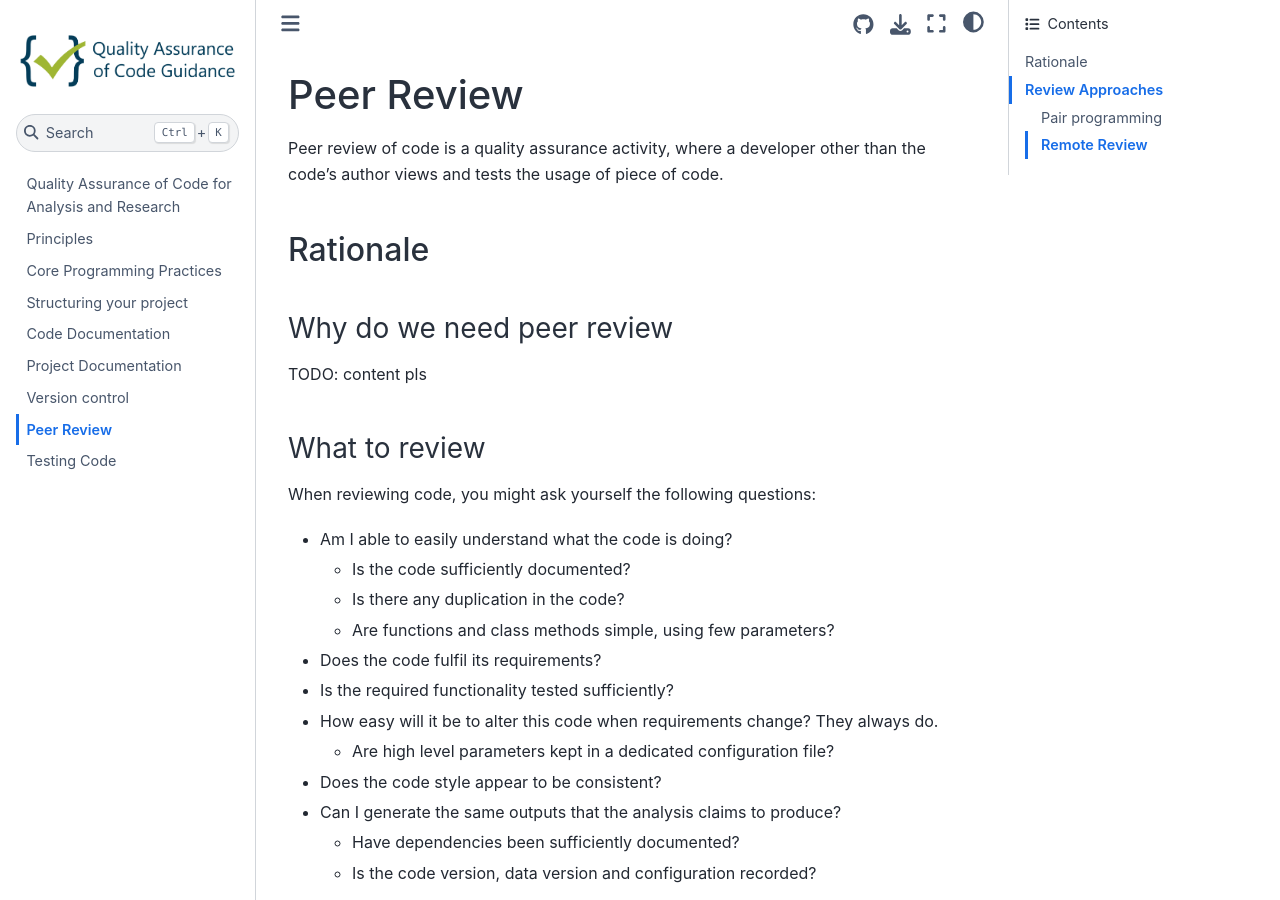
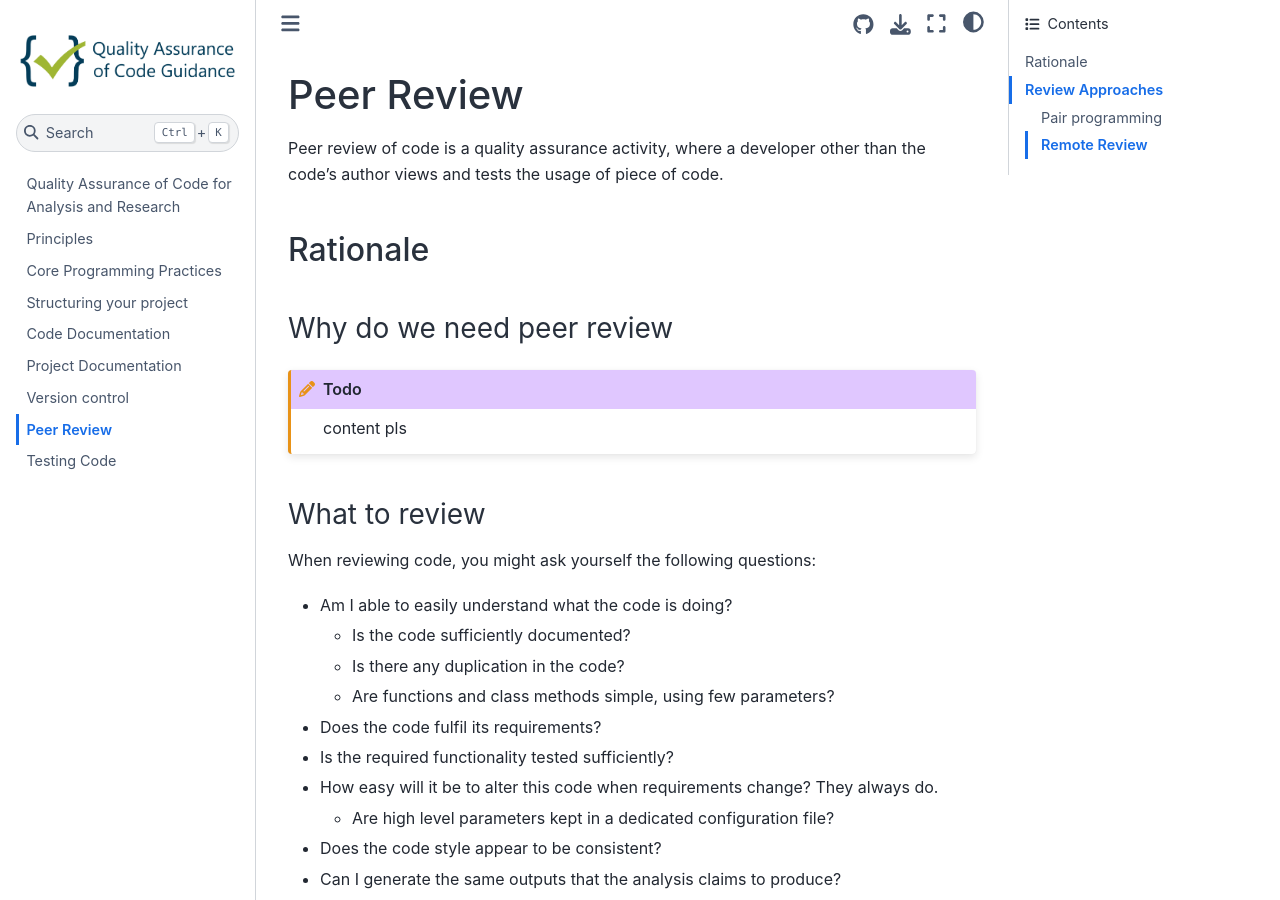
Before and after one commit to best-practice-and-impact/qa-of-code-guidance, a Jupyter Book: the page built from book/peer_review.md, in a window 1280 px wide and 900 px high. Built offline with Jupyter Book 1.0.4 settings and Sphinx 7.4.7 and the Sphinx Book theme 1.1.4, drawn with Linux system fonts in a browser that asks for light colours; some of the changed lines change nothing that is shown.

Commit message:
Add todos to config

````diff
--- a/book/_config.yml
+++ b/book/_config.yml
@@ -21,6 +21,9 @@ html:
 sphinx:
   extra_extensions:
     - sphinx_tabs.tabs
+    - sphinx.ext.todo
+  config:
+    todo_include_todos: true
 
 latex:
   latex_documents:
--- a/book/peer_review.md
+++ b/book/peer_review.md
@@ -6,8 +6,11 @@ Peer review of code is a quality assurance activity, where a developer other tha
 
 ### Why do we need peer review
 
-TODO: content pls
+```{todo}
 
+content pls
+
+```
 ### What to review
 
 When reviewing code, you might ask yourself the following questions:
````
